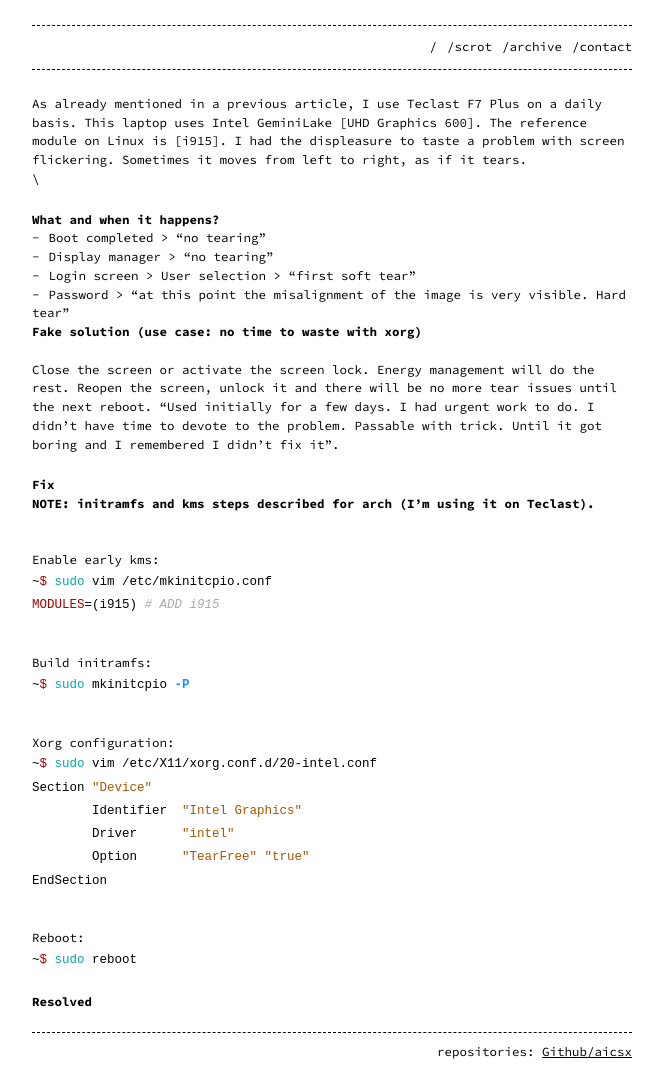
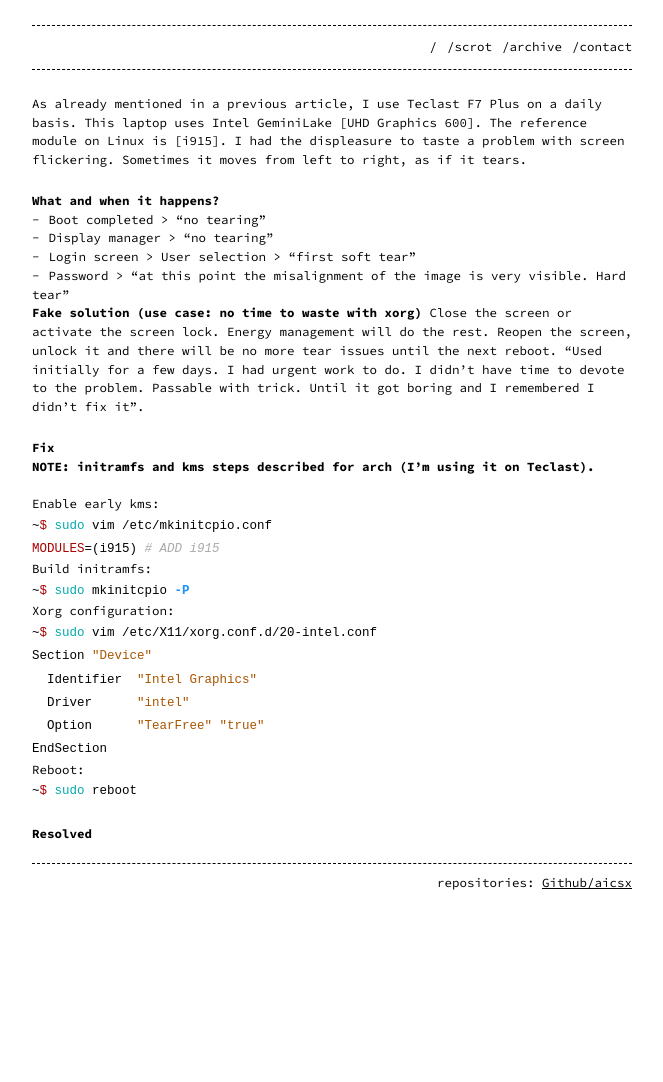
Before and after one commit to aicsx/ax, a Jekyll site: the page built from _posts/2022-01-12-fix-screen-tearing-Intel.md, in a window 1280 px wide. Shown: the whole page, without its empty margins (308-971 px from the left). Built offline with Jekyll 4.4.1, drawn with Linux system fonts in a browser that asks for light colours; after the commit the page ends 913 px from its top, so only the background shows below that.

````diff
--- a/_posts/2022-01-12-fix-screen-tearing-Intel.md
+++ b/_posts/2022-01-12-fix-screen-tearing-Intel.md
@@ -5,30 +5,24 @@ date: 2022-01-12 23:30:45 +0200
 categories: blog
 ---
 As already mentioned in a previous article, I use Teclast F7 Plus on a daily basis. This laptop uses Intel GeminiLake [UHD Graphics 600]. The reference module on Linux is [i915]. I had the displeasure to taste a problem with screen flickering. Sometimes it moves from left to right, as if it tears.
-\
 #### What and when it happens?
 - Boot completed > "no tearing"
 - Display manager > "no tearing"
 - Login screen > User selection > "first soft tear"
-- Password > "at this point the misalignment of the image is very visible. Hard tear"
-
-**Fake solution (use case: no time to waste with xorg)**\
+- Password > "at this point the misalignment of the image is very visible. Hard tear"\
+**Fake solution (use case: no time to waste with xorg)**
 Close the screen or activate the screen lock. Energy management will do the rest. Reopen the screen, unlock it and there will be no more tear issues until the next reboot. "Used initially for a few days. I had urgent work to do. I didn't have time to devote to the problem. Passable with trick. Until it got boring and I remembered I didn't fix it".
-
 #### Fix
-**NOTE: initramfs and kms steps described for arch (I'm using it on Teclast).**
-\
+**NOTE: initramfs and kms steps described for arch (I'm using it on Teclast).**\
 Enable early kms:
 ```bash
 ~$ sudo vim /etc/mkinitcpio.conf
 MODULES=(i915) # ADD i915
 ```
-\
 Build initramfs:
 ```bash
 ~$ sudo mkinitcpio -P
 ```
-\
 Xorg configuration:
 ```bash
 ~$ sudo vim /etc/X11/xorg.conf.d/20-intel.conf
@@ -38,7 +32,6 @@ Section "Device"
 	Option      "TearFree" "true"
 EndSection
 ```
-\
 Reboot:
 ```bash
 ~$ sudo reboot
````
